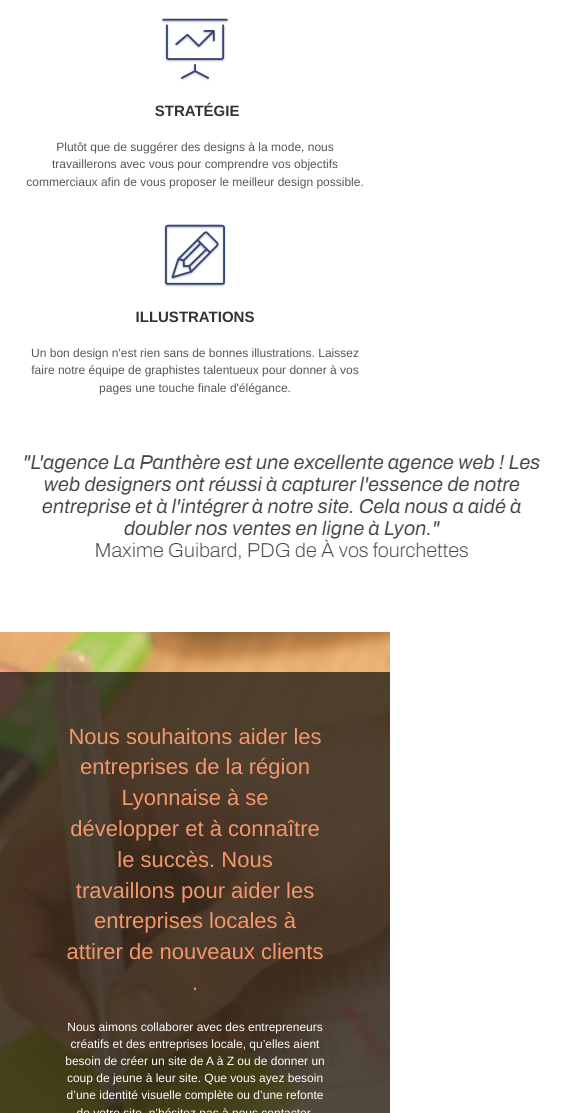
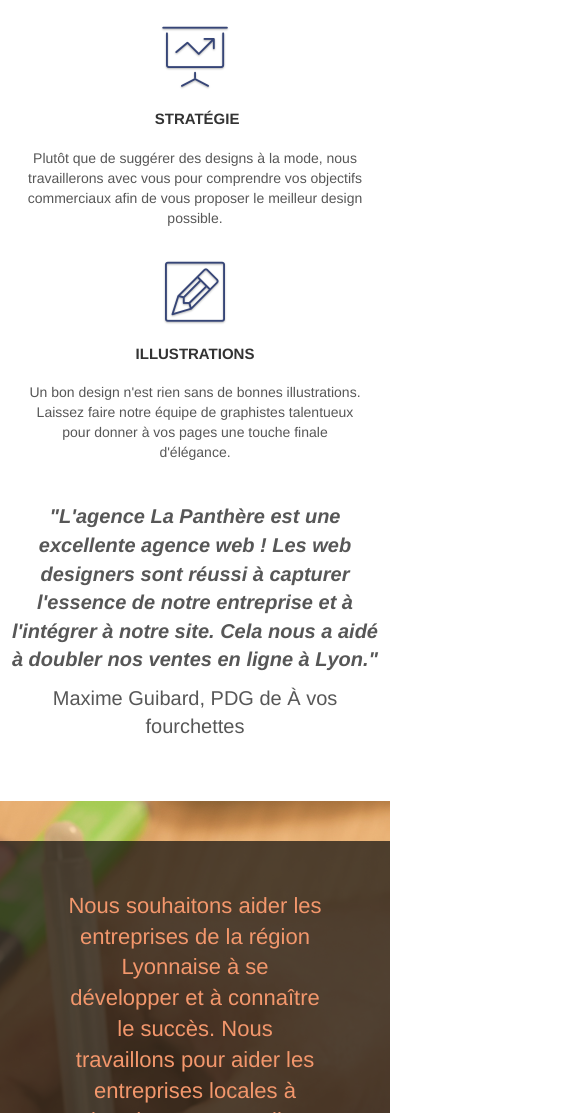
Before and after one commit to MarionStephan/OpenClassroomsProject4, a plain HTML site: page index.html in a window 390 px wide. Shown: the part 887-2000 px from the top of the page, 567 px wide, since content can reach past the window. Drawn offline with Linux system fonts and the light colour scheme.

Commit message:
Amélioration code responsive, taille texte, filter background

```diff
--- a/css/style.css
+++ b/css/style.css
@@ -677,7 +677,7 @@ a {
 }
 
 p {
-    font-size: 12px;
+    font-size: 14px;
 }
 
 .tight-width-whitespace {
@@ -767,7 +767,8 @@ h4 {
 }
 
 .bgc-dark-slate-blue {
-    background-color: #364577;
+    background-color: #36457750;
+    background-blend-mode: darken;
 }
 
 .bgc-atomic-tangerine {
@@ -823,6 +824,14 @@ h4 {
 
 .bg-presentation {
     background-image: url("../img/image-de-presentation.webp");
+}
+.citation{
+    font-style: italic;
+    font-size: 20px;
+    font-weight: bold;
+}
+.auteur{
+    font-size: 20px;
 }
 
 @media (max-width: 1024px) {
--- a/index.html
+++ b/index.html
@@ -120,8 +120,11 @@
 				</div>
 				<div class="row voffset-lg voffset">
 					<div class="col-xs-12 col-md-8 col-md-offset-2 text-center">
-						<img alt="agence web, agence web paris, web design paris, stratégie web"
-							src="img/citation.webp" />
+						<p class="citation">"L'agence La Panthère est une excellente agence web ! Les web designers sont réussi à capturer l'essence de notre entreprise et à l'intégrer à notre site.
+						Cela nous a aidé à doubler nos ventes en ligne à Lyon."</p>
+						<p class="auteur">Maxime Guibard, PDG de À vos fourchettes</p>
+						<!-- <img alt="agence web, agence web paris, web design paris, stratégie web"
+							src="img/citation.webp" /> -->
 
 					</div>
 				</div>
```
Also changed, not shown: css/bootstrap.css, css/bootstrap.min.css, css/style.min.css.
